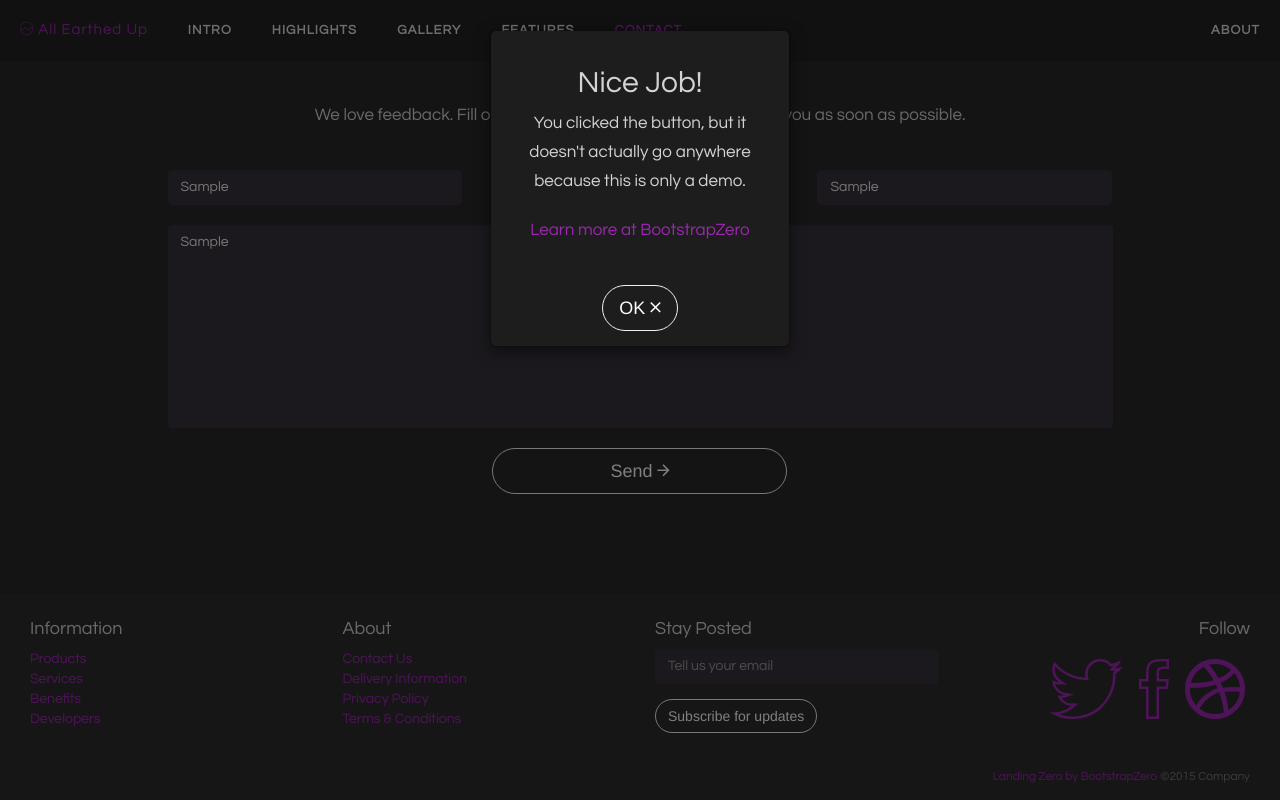
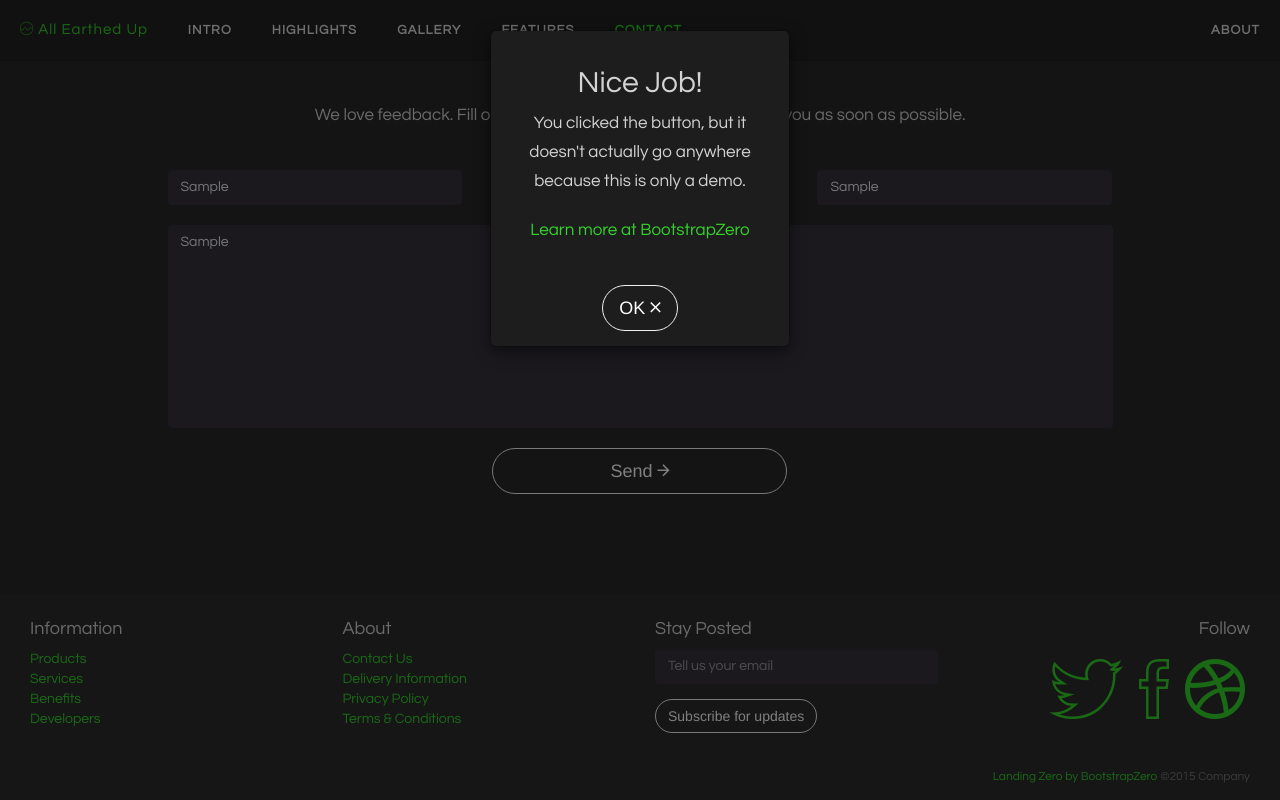
Before and after one commit to jcebuck/allearthedup-web, a plain HTML site: page index.html in a window 1280 px wide. Both pictures are taken after typing "Sample", "name@example.com", "Sample", "Sample" into the empty fields and a click on the button "Send". Shown: the part 4175-4975 px from the top of the page. Drawn offline with Linux system fonts and the light colour scheme; files whose address does not match are found by name.

Commit message:
Change color scheme to green

```diff
--- a/css/styles.css
+++ b/css/styles.css
@@ -34,7 +34,7 @@ hr.light {
 }
 
 a {
-    color: #9c27b0;
+    color: #33D32B;
     -webkit-transition: all .35s;
     -moz-transition: all .35s;
     transition: all .35s;
@@ -88,7 +88,7 @@ p {
 }
 
 .text-primary {
-    color: #9c27b0;
+    color: #33D32B;
 }
 
 .modal-content {
@@ -122,7 +122,7 @@ footer {
 
 .navbar-header > .navbar-brand {
     font-family: 'Questrial','Helvetica Neue',Arial,sans-serif;
-    color: #9c27b0;
+    color: #33D32B;
     padding: 15px;
     -webkit-transition: padding .2s ease-in;
     -moz-transition: padding .2s ease-in;
@@ -151,12 +151,12 @@ footer {
 
 .navbar-default .nav > li>a:hover,
 .navbar-default .nav>li>a:focus:hover {
-    color: #9c27b0;
+    color: #33D32B;
 }
 
 .navbar-default .nav > li.active>a,
 .navbar-default .nav>li.active>a:focus {
-    color: #9c27b0 !important;
+    color: #33D32B !important;
     background-color: transparent;
 }
 
@@ -204,7 +204,7 @@ footer {
 
     .navbar-default.affix .navbar-header .navbar-brand {
         font-size: 15px;
-        color: #9c27b0;
+        color: #33D32B;
         padding: 20px;
         letter-spacing: 1px;
     }
@@ -222,7 +222,7 @@ footer {
 
     .navbar-default.affix .nav > li>a:hover,
     .navbar-default.affix .nav>li>a:focus:hover {
-        color: #9c27b0;
+        color: #33D32B;
     }
 }
 
```
